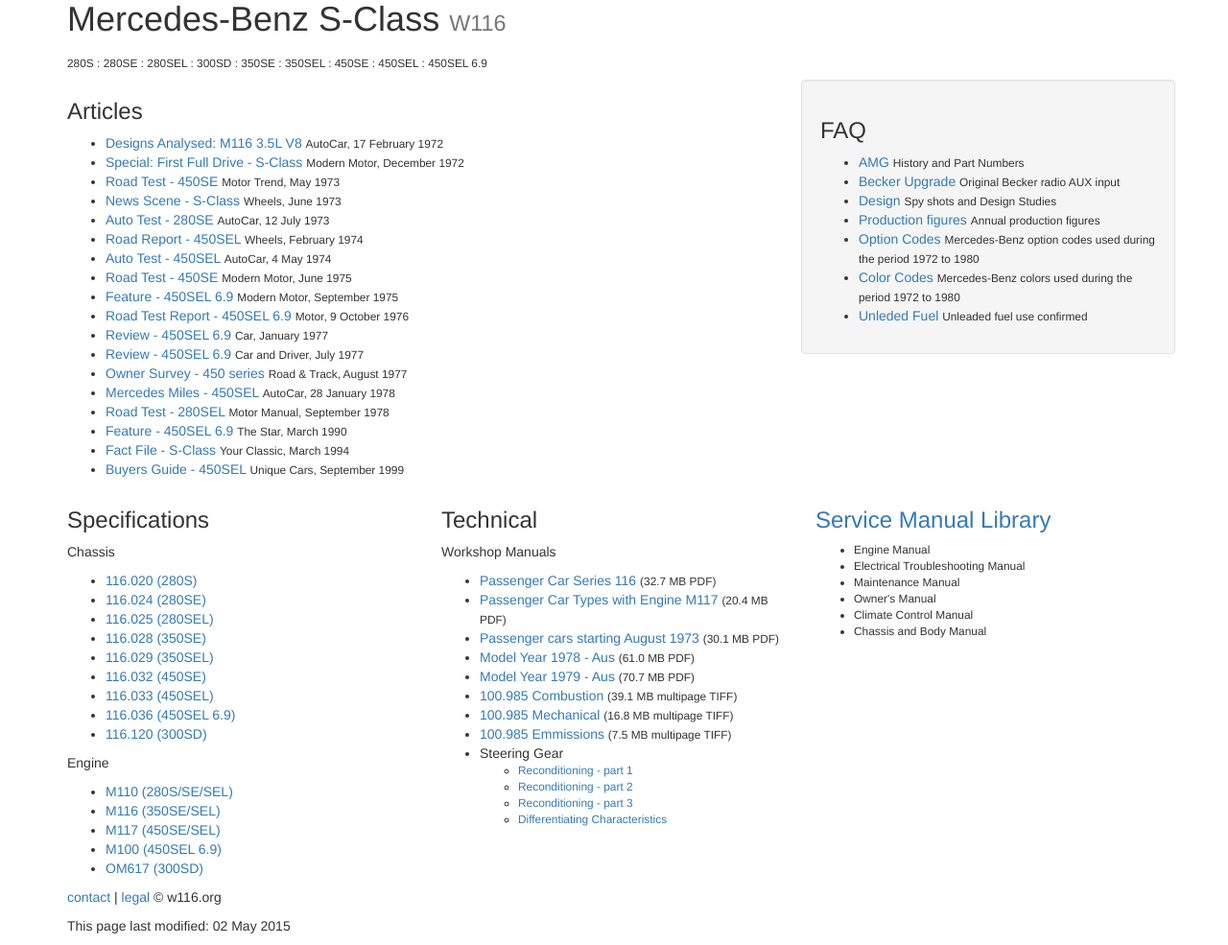
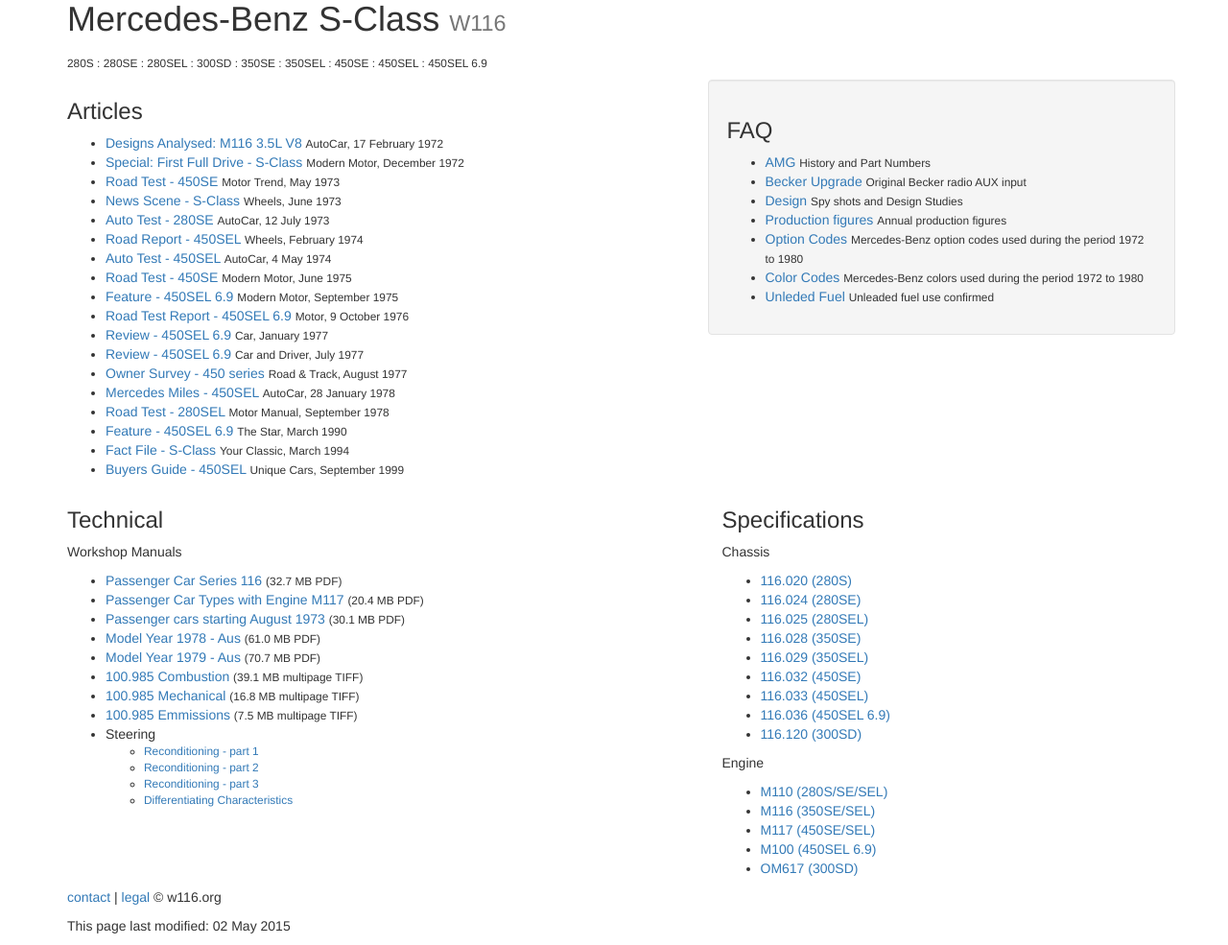
Before and after one commit to W116org/w116org.github.io, a Jekyll site: the page built from library.html, in a window 1280 px wide. Shown: the part 392-1377 px from the top of the page at 96% size. Built offline with Jekyll 4.4.1, drawn with Linux system fonts in a browser that asks for light colours; nearby versions of some CDN libraries; comment, search, counter and statistics services are not loaded.

Commit message:
Update library.html

```diff
--- a/library.html
+++ b/library.html
@@ -11,7 +11,7 @@
 <h2 class="small">280S : 280SE : 280SEL : 300SD : 350SE : 350SEL : 450SE : 450SEL : 450SEL 6.9</h2>
 
       <div class="row">
-        <div class="col-md-8">
+        <div class="col-md-7">
 <h3 id="articles">Articles</h3>
 <ul>
 <li><a href="/library/autocar7202/">Designs Analysed: M116 3.5L V8</a> <span class="small">AutoCar, 17 February 1972</span></li>
@@ -33,23 +33,44 @@
 <li><a href="/library/yourclassic9403/">Fact File - S-Class</a> <span class="small">Your Classic, March 1994</span></li>
 <li><a href="/library/uniquecars9909/">Buyers Guide - 450SEL</a> <span class="small">Unique Cars, September 1999</span></li>
 </ul>
-        </div><!-- /.col-md-8 -->
-        <div class="col-md-4 well">
+        </div><!-- /.col-md-7 -->
+        <div class="col-md-5 well">
 <h3 id="faq">FAQ</h3>
 <ul>
-<li><a href="/library/amg/">AMG</a> <span class="small">History and Part Numbers</span></li>
-<li><a href="/library/becker_upgrade/">Becker Upgrade</a> <span class="small">Original Becker radio AUX input</span></li>
-<li><a href="/library/design/">Design</a> <span class="small">Spy shots and Design Studies</span></li>
-<li><a href="/library/production/">Production figures</a> <span class="small">Annual production figures</span></li>
-<li><a href="/library/codes1/">Option Codes</a> <span class="small">Mercedes-Benz option codes used during the period 1972 to 1980</span></li>
-<li><a href="/library/colors/">Color Codes</a> <span class="small">Mercedes-Benz colors used during the period 1972 to 1980</span></li>
-<li><a href="/library/fuel/">Unleded Fuel</a> <span class="small">Unleaded fuel use confirmed</span></li>
+<li><a href="../library/amg/">AMG</a> <span class="small">History and Part Numbers</span></li>
+<li><a href="../library/becker_upgrade/">Becker Upgrade</a> <span class="small">Original Becker radio AUX input</span></li>
+<li><a href="../library/design/">Design</a> <span class="small">Spy shots and Design Studies</span></li>
+<li><a href="../library/production/">Production figures</a> <span class="small">Annual production figures</span></li>
+<li><a href="../library/codes1/">Option Codes</a> <span class="small">Mercedes-Benz option codes used during the period 1972 to 1980</span></li>
+<li><a href="../library/colors/">Color Codes</a> <span class="small">Mercedes-Benz colors used during the period 1972 to 1980</span></li>
+<li><a href="../library/fuel/">Unleded Fuel</a> <span class="small">Unleaded fuel use confirmed</span></li>
 </ul>
-        </div><!-- /.col-md-4 -->
+        </div><!-- /.col-md-5 -->
       </div><!-- /.row -->
 
       <div class="row">
-        <div class="col-md-4">
+        <div class="col-md-7">
+<h3 id="technical">Technical</h3>
+<p>Workshop Manuals</p>
+<ul>
+<li><a href="/pdf/library/Passenger_Car_Series_116.pdf">Passenger Car Series 116</a> <span class="small">(32.7 MB PDF)</span></li>
+<li><a href="/pdf/library/Passenger_Car_Types_with_Engine_M117.pdf">Passenger Car Types with Engine M117</a> <span class="small">(20.4 MB PDF)</span></li>
+<li><a href="/pdf/library/Passenger_Cars_Starting_August_1973.pdf">Passenger cars starting August 1973</a> <span class="small">(30.1 MB PDF)</span></li>
+<li><a href="/pdf/library/AUS_1978.pdf">Model Year 1978 - Aus</a> <span class="small">(61.0 MB PDF)</span></li>
+<li><a href="/pdf/library/AUS_1979.pdf">Model Year 1979 - Aus</a> <span class="small">(70.7 MB PDF)</span></li>
+<li><a href="/pdf/library/manual100.985/02_83.tif">100.985 Combustion</a> <span class="small">(39.1 MB multipage TIFF)</span></li>
+<li><a href="/pdf/library/manual100.985/04_82.tif">100.985 Mechanical</a> <span class="small">(16.8 MB multipage TIFF)</span></li>
+<li><a href="/pdf/library/manual100.985/07_80.tif">100.985 Emmissions</a> <span class="small">(7.5 MB multipage TIFF)</span></li>
+<li>Steering
+<ul class="small">
+<li><a href="/pdf/library/steering/Steering_Power_46-220-part_1.pdf">Reconditioning - part 1</a></li>
+<li><a href="/pdf/library/steering/Steering_Power_46-220-part_2.pdf">Reconditioning - part 2</a></li>
+<li><a href="/pdf/library/steering/Steering_Box_46-070.pdf">Reconditioning - part 3</a></li>
+<li><a href="/pdf/library/steering/Steering_Box_Survey_46-010.pdf">Differentiating Characteristics</a></li>
+</ul></li>
+</ul>
+      </div><!-- /.col-md-7 -->
+        <div class="col-md-5">
 <h3 id="specifications">Specifications</h3>
 <p>Chassis</p>
 <ul>
@@ -71,39 +92,7 @@
 <li><a href="/library/M100/"> M100 (450SEL 6.9) </a></li>
 <li><a href="/library/OM617/"> OM617 (300SD) </a></li>
 </ul>
-        </div><!-- /.col-md-4 -->
-        <div class="col-md-4">
-<h3 id="technical">Technical</h3>
-<p>Workshop Manuals</p>
-<ul>
-<li><a href="/pdf/library/Passenger_Car_Series_116.pdf">Passenger Car Series 116</a> <span class="small">(32.7 MB PDF)</span></li>
-<li><a href="/pdf/library/Passenger_Car_Types_with_Engine_M117.pdf">Passenger Car Types with Engine M117</a> <span class="small">(20.4 MB PDF)</span></li>
-<li><a href="/pdf/library/Passenger_Cars_Starting_August_1973.pdf">Passenger cars starting August 1973</a> <span class="small">(30.1 MB PDF)</span></li>
-<li><a href="/pdf/library/AUS_1978.pdf">Model Year 1978 - Aus</a> <span class="small">(61.0 MB PDF)</span></li>
-<li><a href="/pdf/library/AUS_1979.pdf">Model Year 1979 - Aus</a> <span class="small">(70.7 MB PDF)</span></li>
-<li><a href="/pdf/library/manual100.985/02_83.tif">100.985 Combustion</a> <span class="small">(39.1 MB multipage TIFF)</span></li>
-<li><a href="/pdf/library/manual100.985/04_82.tif">100.985 Mechanical</a> <span class="small">(16.8 MB multipage TIFF)</span></li>
-<li><a href="/pdf/library/manual100.985/07_80.tif">100.985 Emmissions</a> <span class="small">(7.5 MB multipage TIFF)</span></li>
-<li>Steering Gear
-<ul class="small">
-<li><a href="/pdf/library/steering/Steering_Power_46-220-part_1.pdf">Reconditioning - part 1</a></li>
-<li><a href="/pdf/library/steering/Steering_Power_46-220-part_2.pdf">Reconditioning - part 2</a></li>
-<li><a href="/pdf/library/steering/Steering_Box_46-070.pdf">Reconditioning - part 3</a></li>
-<li><a href="/pdf/library/steering/Steering_Box_Survey_46-010.pdf">Differentiating Characteristics</a></li>
-</ul></li>
-</ul>
-      </div><!-- /.col-md-4 -->
-        <div class="col-md-4">
-<h3 id="handbook"><a href="//handbook.w116.org/">Service Manual Library</a></h3>
-<ul class="small">
-<li>Engine Manual</li>
-<li>Electrical Troubleshooting Manual</li>
-<li>Maintenance Manual</li>
-<li>Owner's Manual</li>
-<li>Climate Control Manual</li>
-<li>Chassis and Body Manual</li>
-</ul>
-        </div><!-- /.col-md-4 -->
+        </div><!-- /.col-md-5 -->
       </div><!-- /.row -->
 
 </div>
```
